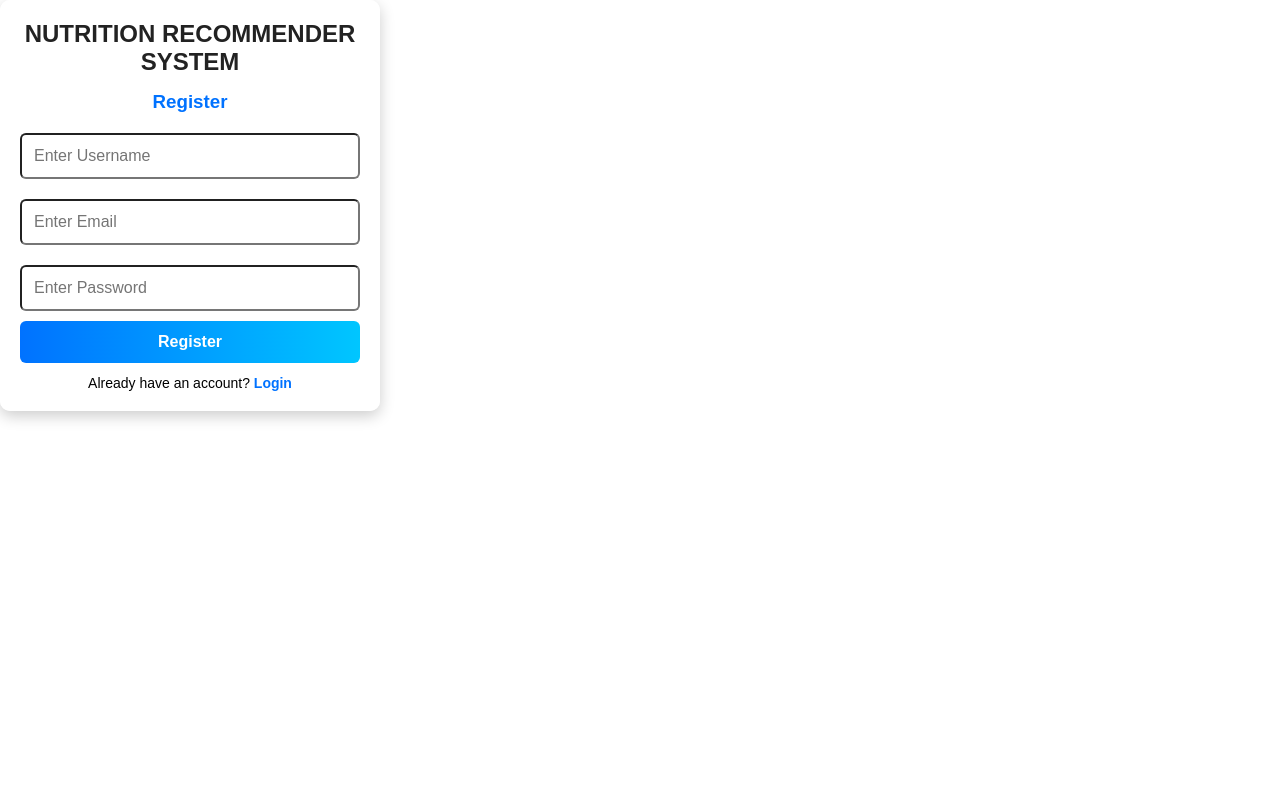
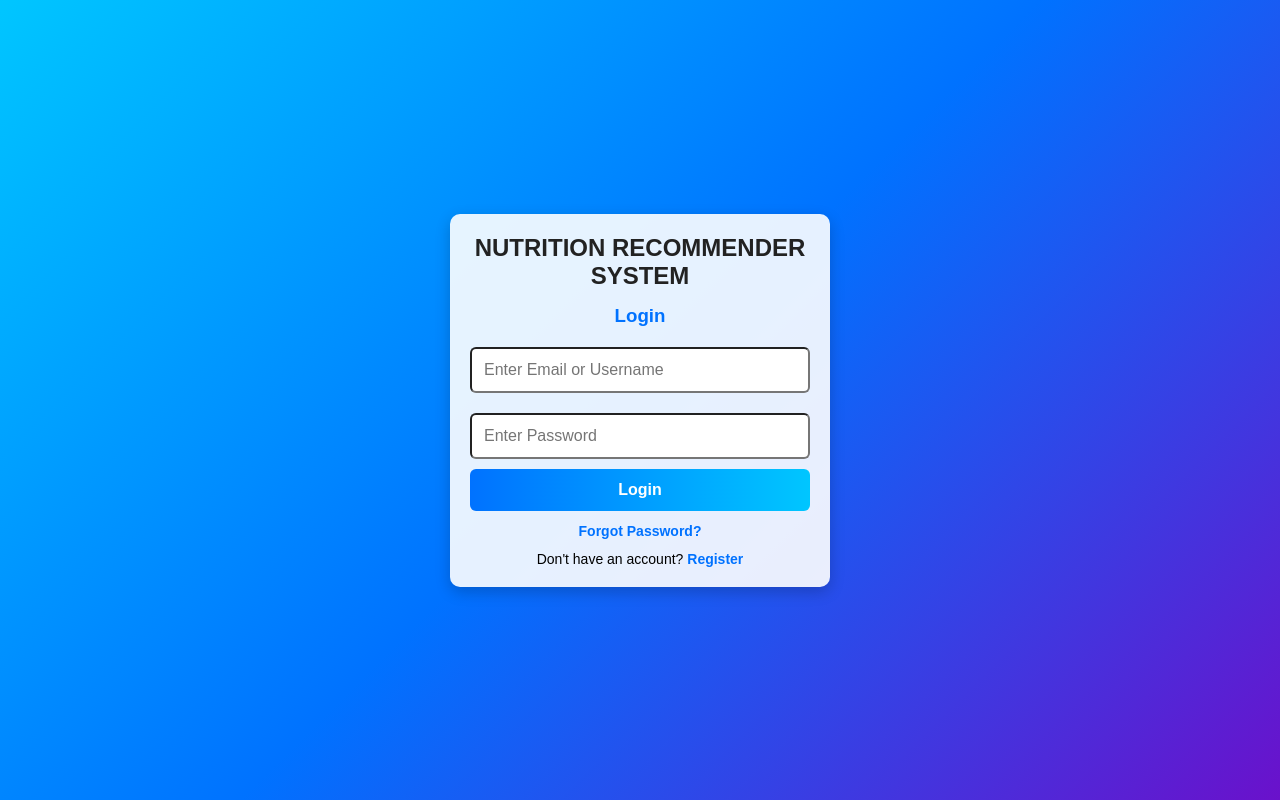
Before and after one commit to Brian-oum/nutrition-RS, a PHP site: page / in a window 1280 px wide. Run offline with PHP 8.4, Linux system fonts and the light colour scheme.

Commit message:
changed class name

```diff
--- a/index.php
+++ b/index.php
@@ -7,6 +7,7 @@
     <link rel="stylesheet" href="./assets/css/style.css">
 </head>
 <body>
+    <div class="login-body">
     <div class="container">
         <h2>Nutrition Recommender System</h2>
 
@@ -20,7 +21,7 @@
         ?>
 
         <!-- Registration Form -->
-        <div id="register-form">
+        <div id="register-form" style="display: none;">
             <h3>Register</h3>
             <form action="./pages/auth.php" method="POST">
                 <input type="text" name="username" placeholder="Enter Username" required>
@@ -32,7 +33,7 @@
         </div>
 
         <!-- Login Form -->
-        <div id="login-form" style="display: none;">
+        <div id="login-form">
             <h3>Login</h3>
             <form action="./pages/auth.php" method="POST">
                 <input type="text" name="identifier" placeholder="Enter Email or Username" required>
@@ -43,6 +44,7 @@
             <p>Don't have an account? <a href="#" onclick="showRegister()">Register</a></p>
         </div>
     </div>
+    </div>
 
     <script src="./assets/js/script.js"></script>
 </body>
```
